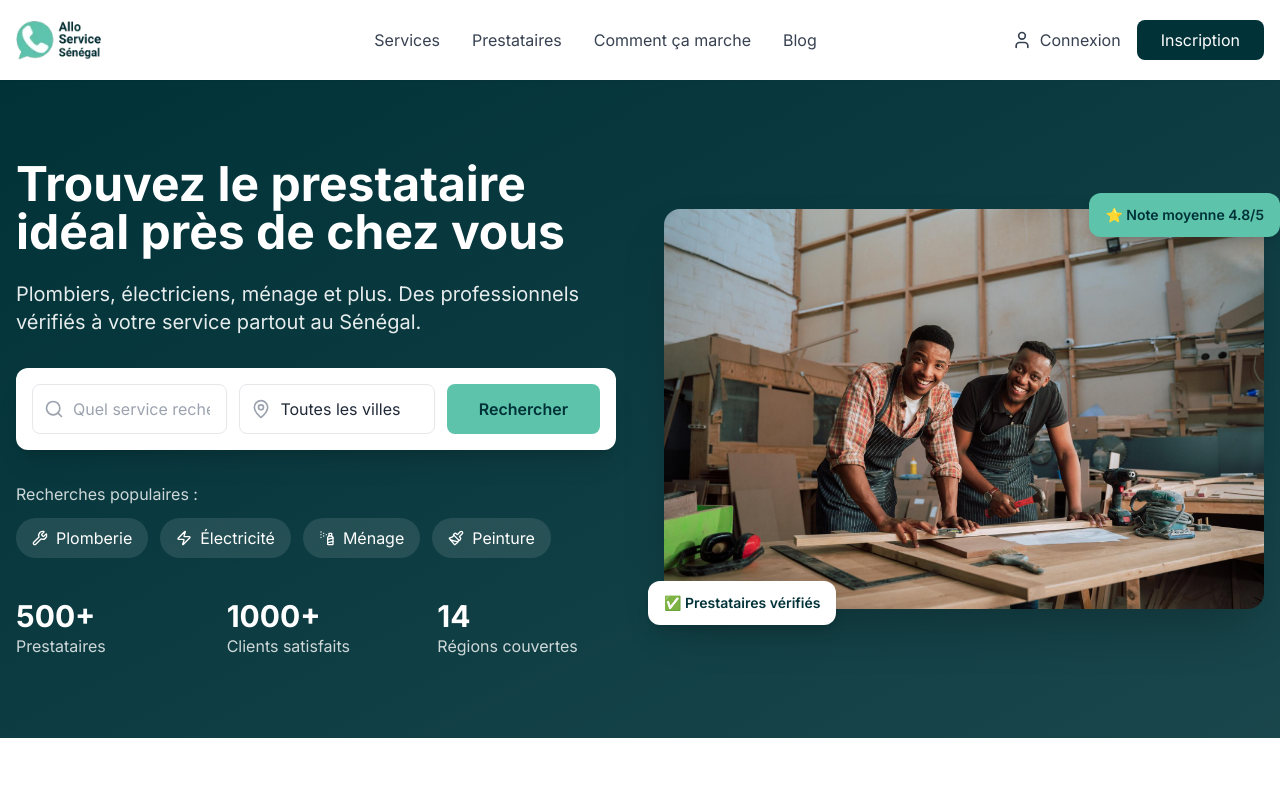
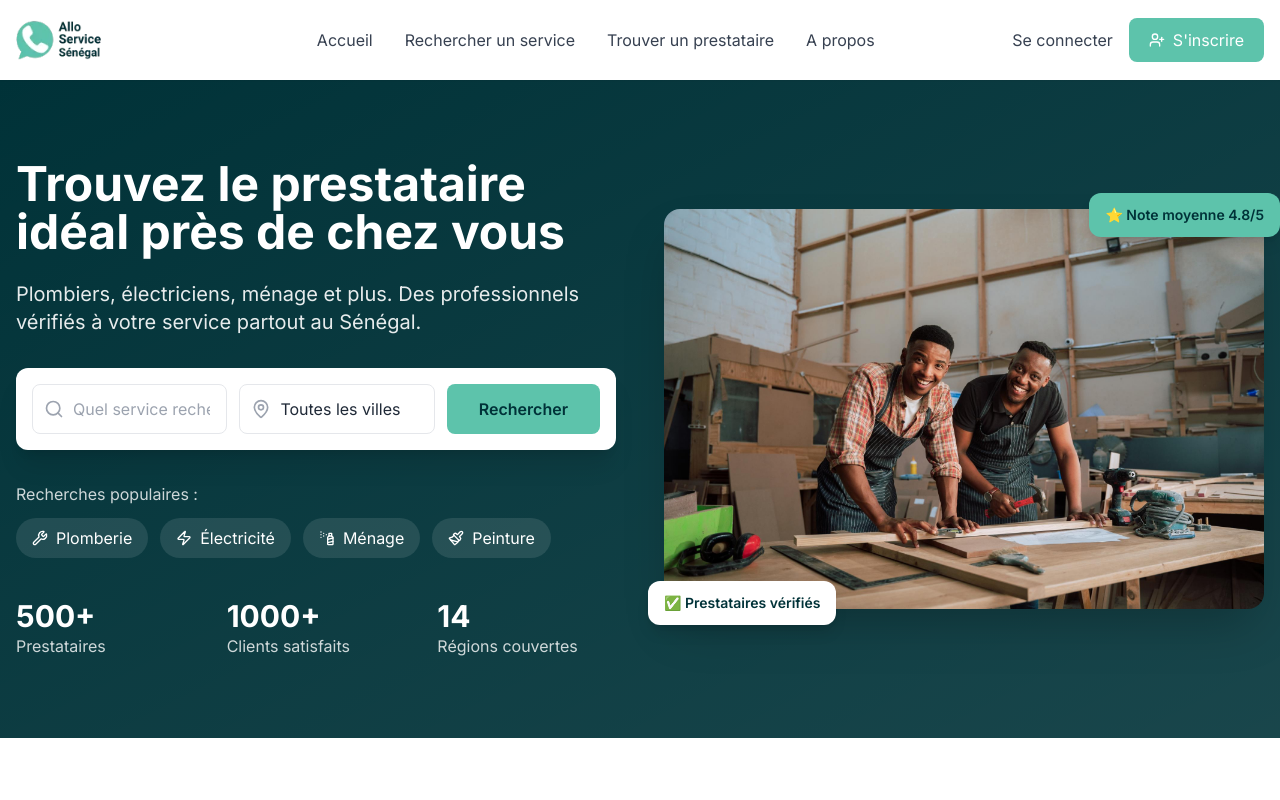
Before and after one commit to Allo-Service-Senegal/allo-website, a Next.js app: page / in a window 1280 px wide. Shown: the top 800 px of the page. Built offline with nearby package versions, Linux system fonts and the light colour scheme.

Commit message:
Update header menu

```diff
--- a/src/components/layout/Header.tsx
+++ b/src/components/layout/Header.tsx
@@ -3,7 +3,7 @@
 import { useState } from 'react'
 import Link from 'next/link'
 import Image from 'next/image'
-import { Menu, X, User, ChevronDown } from 'lucide-react'
+import { Menu, X, UserPlus } from 'lucide-react'
 
 export default function Header() {
   const [isMenuOpen, setIsMenuOpen] = useState(false)
@@ -26,17 +26,17 @@ export default function Header() {
 
           {/* Navigation Desktop */}
           <nav className="hidden lg:flex items-center space-x-8">
+            <Link href="/" className="text-gray-700 hover:text-primary transition">
+              Accueil
+            </Link>
             <Link href="/services" className="text-gray-700 hover:text-primary transition">
-              Services
+              Rechercher un service
             </Link>
             <Link href="/prestataires" className="text-gray-700 hover:text-primary transition">
-              Prestataires
+              Trouver un prestataire
             </Link>
-            <Link href="/comment-ca-marche" className="text-gray-700 hover:text-primary transition">
-              Comment ça marche
-            </Link>
-            <Link href="/blog" className="text-gray-700 hover:text-primary transition">
-              Blog
+            <Link href="/a-propos" className="text-gray-700 hover:text-primary transition">
+              A propos
             </Link>
           </nav>
 
@@ -44,16 +44,16 @@ export default function Header() {
           <div className="hidden lg:flex items-center space-x-4">
             <Link
               href="/connexion"
-              className="text-gray-700 hover:text-primary transition flex items-center"
+              className="text-gray-700 hover:text-primary transition"
             >
-              <User className="w-5 h-5 mr-2" />
-              Connexion
+              Se connecter
             </Link>
             <Link
               href="/inscription"
-              className="bg-primary text-white px-6 py-2 rounded-lg hover:bg-primary/90 transition"
+              className="bg-secondary text-white px-5 py-2.5 rounded-lg hover:bg-secondary/90 transition flex items-center"
             >
-              Inscription
+              <UserPlus className="w-4 h-4 mr-2" />
+              S'inscrire
             </Link>
           </div>
 
@@ -71,48 +71,48 @@ export default function Header() {
           <div className="lg:hidden py-4 border-t">
             <nav className="flex flex-col space-y-4">
               <Link
+                href="/"
+                className="text-gray-700 hover:text-primary transition"
+                onClick={() => setIsMenuOpen(false)}
+              >
+                Accueil
+              </Link>
+              <Link
                 href="/services"
                 className="text-gray-700 hover:text-primary transition"
                 onClick={() => setIsMenuOpen(false)}
               >
-                Services
+                Rechercher un service
               </Link>
               <Link
                 href="/prestataires"
                 className="text-gray-700 hover:text-primary transition"
                 onClick={() => setIsMenuOpen(false)}
               >
-                Prestataires
+                Trouver un prestataire
               </Link>
               <Link
-                href="/comment-ca-marche"
+                href="/a-propos"
                 className="text-gray-700 hover:text-primary transition"
                 onClick={() => setIsMenuOpen(false)}
               >
-                Comment ça marche
-              </Link>
-              <Link
-                href="/blog"
-                className="text-gray-700 hover:text-primary transition"
-                onClick={() => setIsMenuOpen(false)}
-              >
-                Blog
+                A propos
               </Link>
               <hr className="my-2" />
               <Link
                 href="/connexion"
-                className="text-gray-700 hover:text-primary transition flex items-center"
+                className="text-gray-700 hover:text-primary transition"
                 onClick={() => setIsMenuOpen(false)}
               >
-                <User className="w-5 h-5 mr-2" />
-                Connexion
+                Se connecter
               </Link>
               <Link
                 href="/inscription"
-                className="bg-primary text-white px-6 py-2 rounded-lg hover:bg-primary/90 transition text-center"
+                className="bg-secondary text-white px-5 py-2.5 rounded-lg hover:bg-secondary/90 transition flex items-center justify-center"
                 onClick={() => setIsMenuOpen(false)}
               >
-                Inscription
+                <UserPlus className="w-4 h-4 mr-2" />
+                S'inscrire
               </Link>
             </nav>
           </div>
```
